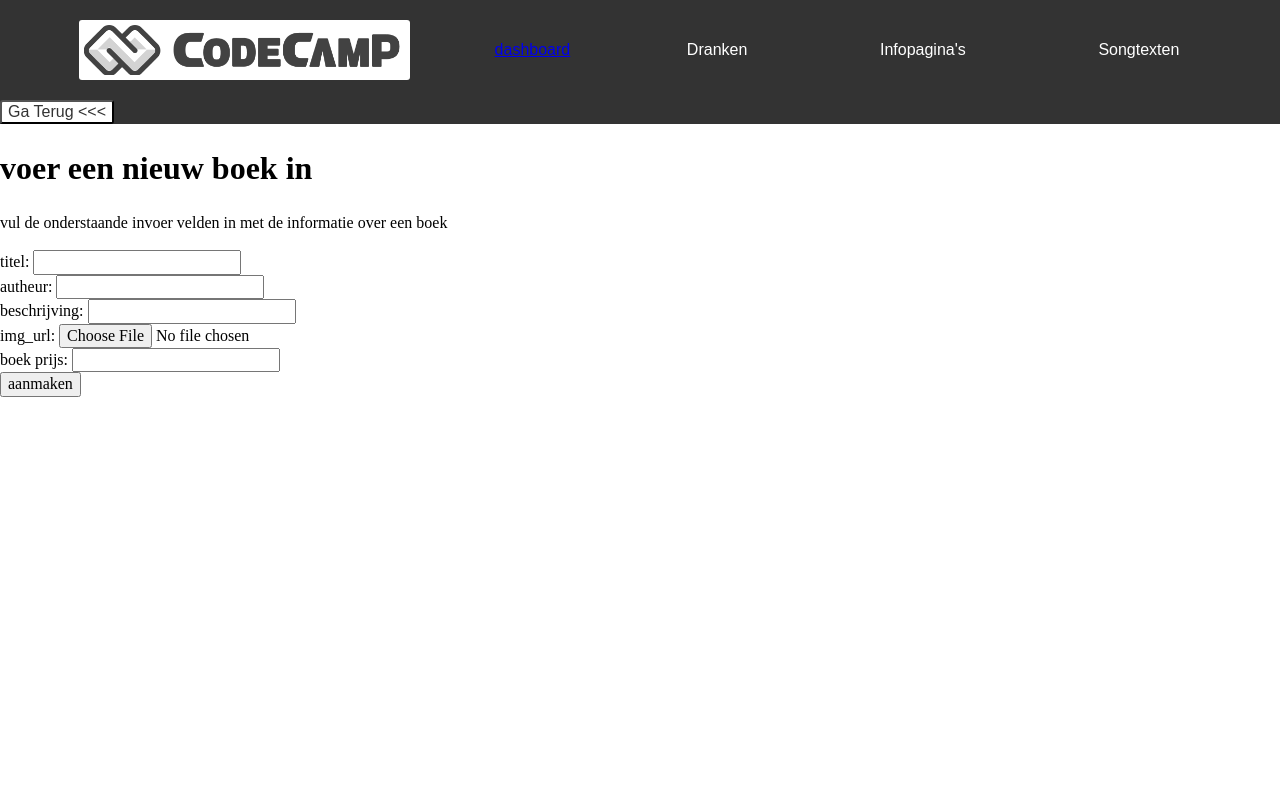
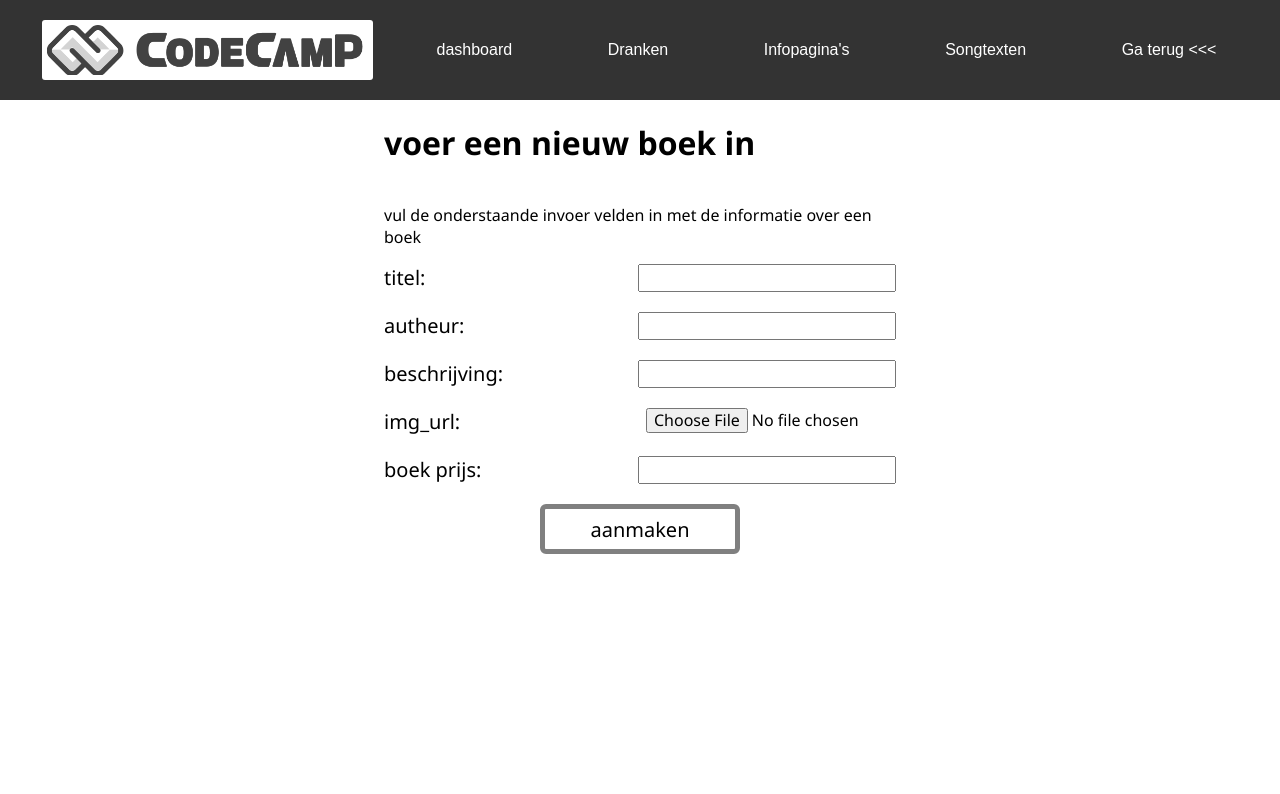
Before and after one commit to BasvandenMaagdenberg/PRAC2CodeCamp, a PHP site: page /PRA2CodeCamp/admin/invoer/boekeninvoer.php in a window 1280 px wide. Shown: the top 794 px of the page. Run offline with PHP 8.4, Linux system fonts and the light colour scheme.

Commit message:
admin side styled
de hele admin page is gestyled

```diff
--- a/admin/header.php
+++ b/admin/header.php
@@ -2,8 +2,8 @@
 
 <div class="navbar">
 	<a id="home"href="<?php echo $base_url;?>index.php"><img class="logo" src="<?php echo $base_url;?>img/codecamp.png" alt="logo van het bedrijf codecamp"></a>
-	<div class="homebtn">
-		<button class="dropbtn-home">
+	<div class="dropdown">
+		<button class="dropbtn">
 			<a href="<?php echo $base_url;?>admin/index.php">dashboard</a>
 		</button>
 	</div>
@@ -24,13 +24,14 @@
 			<a href="#">Songtexten</a>
 		</button>
 	</div>
-</div>
-<div class="return-btn">
-	<button class="backbtn">
-		<a href="javascript:history.go(-1)">
-			Ga Terug <<<
-		</a>
-	</button>
+
+	<div class="nav-return-button dropdown">
+		<button class="dropbtn-home">
+			<a href="javascript:history.go(-1)">
+				Ga terug <<<
+			</a>
+		</button>
+	</div>
 </div>
 <script type="text/javascript">
 //================ zelf toegevoegd =================
--- a/admin/invoer/boekeninvoer.php
+++ b/admin/invoer/boekeninvoer.php
@@ -8,7 +8,8 @@
 		<div class="form-wrapper">
 			<div class="flex-container">
 				<div class="form-create">
-					<form action="../../backend/boekenController.php" method="POST">
+					<table>
+						<form action="../../backend/boekenController.php" method="POST">
 							<input type="hidden" name="action" value="create">
 							<h1>voer een nieuw boek in</h1>
 							<p>vul de onderstaande invoer velden in met de informatie over een boek</p>
@@ -40,6 +41,7 @@
 								<input type="submit" name="submit" value="aanmaken">
 							</div>
 					</form>
+					</table>
 	</main>
 	<?php require_once'../../footer.php'?>
 </body>
--- a/css/main.css
+++ b/css/main.css
@@ -416,7 +416,61 @@ main#madness{
 main .InfoPaginaLukeSkywalker, main .InfoPaginaTimothyDalton{
   background-color: #317F43;
 }
+/*=============================== admin invoer ================================*/
 
+.form-create{
+    font-family: 'Segoe UI', Tahoma, Geneva, Verdana, sans-serif;
+  width: 40%;
+  display: flex;
+  flex-flow: column;
+  justify-content: center;
+
+}
+.flex-container{
+  display: flex;
+  justify-content: center;
+  align-items: center;
+}
+.form-group{
+  margin-bottom: 20px;
+  display: flex;
+  justify-content: space-between;
+}
+.form-group-submit{
+  text-align: center;
+}
+.form-group-submit input{
+  font-family: 'Segoe UI', Tahoma, Geneva, Verdana, sans-serif;
+  width: 200px;
+  height: 50px;
+  border: 5px solid grey;
+  border-radius: 6px;
+  background: #fff;
+  font-size: 20px;
+}
+.form-group-submit input:hover{
+  font-family: 'Segoe UI', Tahoma, Geneva, Verdana, sans-serif;
+  width: 205px;
+  height: 55px;
+  border: 5px solid grey;
+  border-radius: 7px;
+  background: #fff;
+  font-size: 20px;
+}
+.form-group label{
+  font-size: 20px;
+}
+.form-group input{
+  width: 250px;
+}
+/*============================= view page ===================================*/
+tr{
+  background: lightgray;
+}
+.boek-info{
+  padding: 10px;
+  margin: 0auto;
+}
 /* ==========================================================================
    Helper classes
    ========================================================================== */
--- a/infopaginas/personages/catagorien.php
+++ b/infopaginas/personages/catagorien.php
@@ -86,7 +86,7 @@
 		</div>
 	</main>
 	<?php require_once '../../footer.php';?>
-	<!-- Add your site or application content here -->s
+	<!-- Add your site or application content here -->
 	<script src="js/vendor/modernizr-3.11.2.min.js"></script>
 	<script src="js/plugins.js"></script>
 	<script src="js/main.js"></script>
```
Also changed, not shown: admin/index.php (+4 -8 lines), admin/invoer/invoercatagorie.php (+3 -5 lines).
